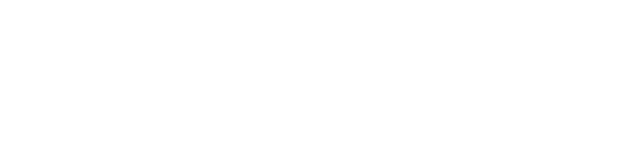
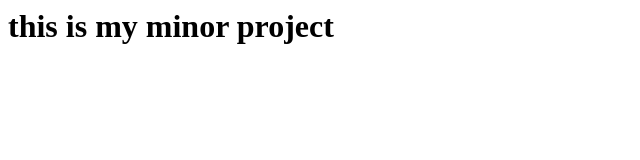
Before and after one commit to jyoti602/minor-project, a plain HTML site: page index.html in a window 1280 px wide. Shown: the whole page, without its empty margins (0-640 px from the left). Drawn offline with Linux system fonts and the light colour scheme.

Commit message:
first commit

```diff
--- a/index.html
+++ b/index.html
@@ -5,6 +5,6 @@
     <title>Document</title>
 </head>
 <body>
-
+    <h1> this is my minor project</h1>
 </body>
 </html>
```
